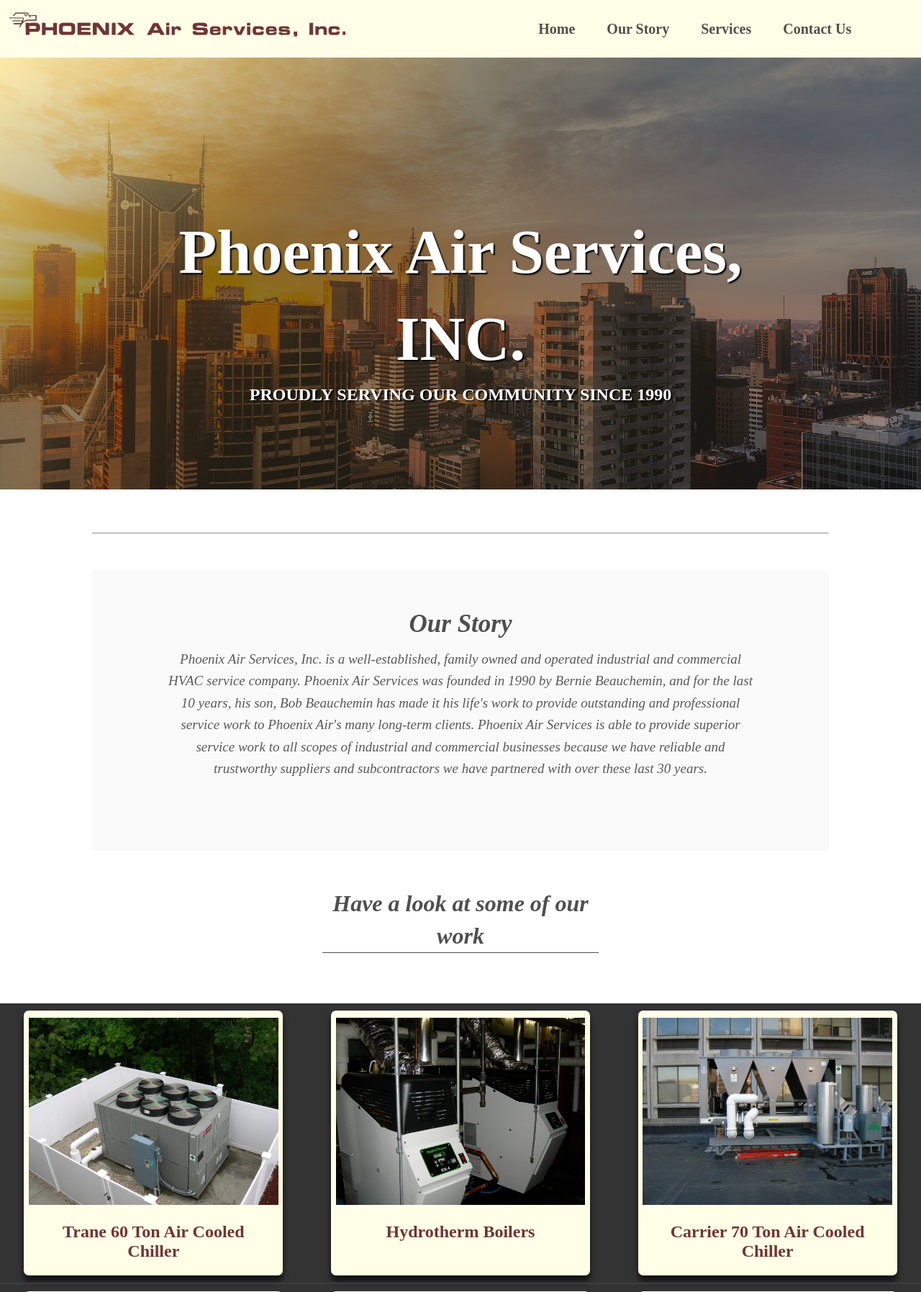
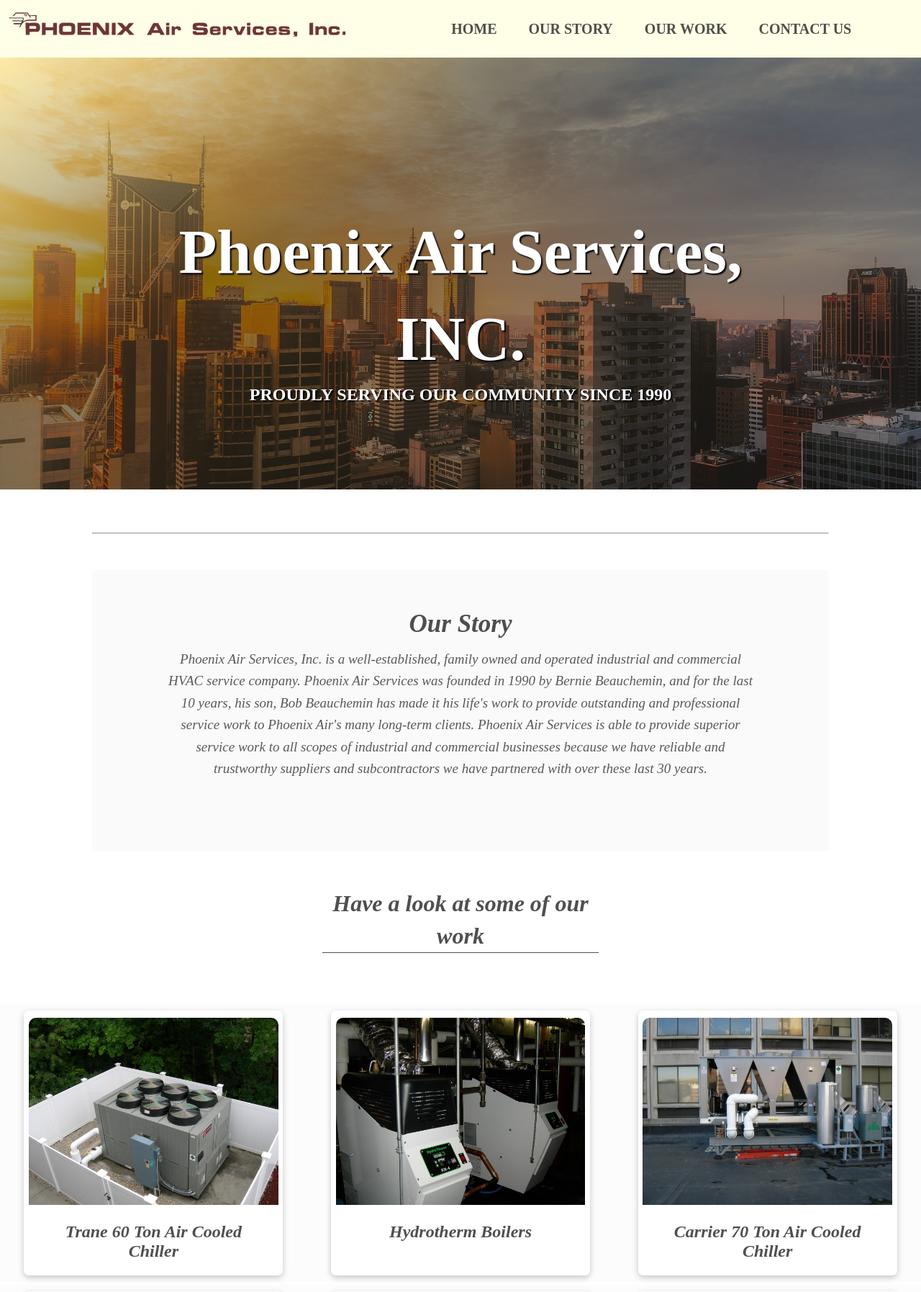
Before and after one commit to Jaclem/Phoenix-Air-Official, a Flask app: page / in a window 1280 px wide. Shown: the top 1795 px of the page at 72% size. Run offline with Flask 2, Linux system fonts and the light colour scheme; parts of the project's set-up code (start-up, migrations or seed data) failed here and were passed over.

Commit message:
Updated look of webpage

```diff
--- a/app.py
+++ b/app.py
@@ -1,7 +1,7 @@
 # If any new libraries are added make sure to add it to the requirements.txt file by running
 # pip freeze > requirements.txt this way Heroku will be able to update.
 from flask import Flask, render_template, request
-from flask_talisman import Talisman
+# from flask_talisman import Talisman
 import smtplib
 import os
 
--- a/static/css/styles.css
+++ b/static/css/styles.css
@@ -68,6 +68,7 @@ nav li, a {
     transition: all 0.3s ease 0s;
     font-size: 20px;
     font-weight: bold;
+    text-transform: uppercase;
     color: rgba(31, 30, 30, 0.781);
 }
 
@@ -170,9 +171,9 @@ hr.baseBreak {
     display: flex;
     flex-wrap: wrap;
     justify-content: space-around;
-    width: 95%;
+    /* width: 95%; */
     margin: 0 auto;
-    background-color:rgb(51, 51, 51);
+    background-color: rgb(235 235 235 / 14%);
     border-radius: 5px;
 
     opacity: 0;
@@ -182,13 +183,15 @@ hr.baseBreak {
 
 
 .container h2 {
-    color: rgb(110 53 54);
+    color: rgba(31, 30, 30, 0.781);
     padding: 20px;
+    font-style: oblique;
+    text-align: center;
 }
 
 .container div{
-    box-shadow: 0 8px 8px 0 rgb(0 0 0 / 68%);
-    background-color: #fffee6;
+    box-shadow: 0 3px 8px 0 rgb(0 0 0 / 22%);
+    background-color: rgb(255 255 255);
     text-align: center;
     border-radius: 7px;
     margin: 40px 20px;
@@ -198,7 +201,7 @@ hr.baseBreak {
 .break {
     flex-basis: 100%;
     height: 2px;
-    background-color: #3e3e3e;
+    background-color: #ffffff;
   }
 
 
@@ -206,12 +209,14 @@ hr.baseBreak {
 .col-2 img,
 .col-3 img {
     height: 340px;
+    border-radius: 10px 10px 0 0;
 }
 
 .col-4 img,
 .col-5 img,
 .col-6 img {
     height: 500px;
+    border-radius: 10px 10px 0 0;
 }
 
 
@@ -356,7 +361,7 @@ input[type=text],[type=tel], select, textarea {
 .address, .team, .contact-info {
 /* Spacing out the footer text */
     padding: 20px;
-    margin-right: 10px;
+    margin-right: 15px;
     line-height: 1.4;
 }
 
--- a/templates/base.html
+++ b/templates/base.html
@@ -17,10 +17,10 @@
     <nav>
       <img src="/static/images/Phoenix.PNG" alt="">
         <ul>
-          <li><a href="{{ url_for('home') }}">Home</a></li>
-          <li><a href="{{ url_for('home', _anchor='ourStory') }}">Our Story</a></li> <!-- _anchor allows the site to redirect to the home page and bring you to the specific ID location set in quotation -->
-          <li><a href="{{ url_for('home', _anchor='services') }}">Services</a></li>
-          <li><a href="{{ url_for('contact') }}">Contact Us</a></li>
+          <li><a href="{{ url_for('home') }}">HOME</a></li>
+          <li><a href="{{ url_for('home', _anchor='ourStory') }}">OUR STORY</a></li> <!-- _anchor allows the site to redirect to the home page and bring you to the specific ID location set in quotation -->
+          <li><a href="{{ url_for('home', _anchor='services') }}">OUR WORK</a></li>
+          <li><a href="{{ url_for('contact') }}">CONTACT US</a></li>
         </ul>
       </nav>
   </header>
@@ -46,8 +46,7 @@
           <b>Bob Beauchemin</b>, Owner, Head Service Technician<br>
           <b>Troy Guilmette</b>, Service Technician<br>
           <b>David Piper</b>, Service Technician<br>
-          <b>Laura Beauchemin</b>, Office Manager<br>
-          <b>Lindsey Clement</b>, Office Assistant
+          <b>Lindsey Clement</b>, Office Manager
         </p>
       </div>
       <div class="contact-info">
```
